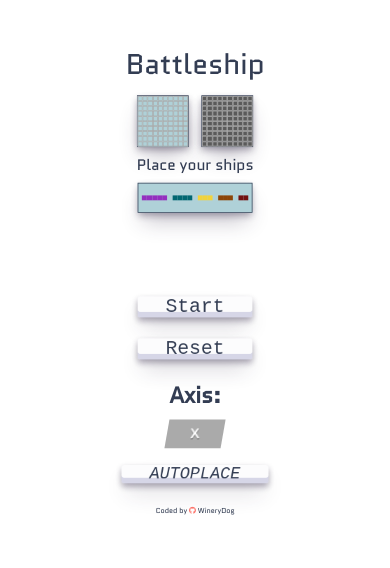
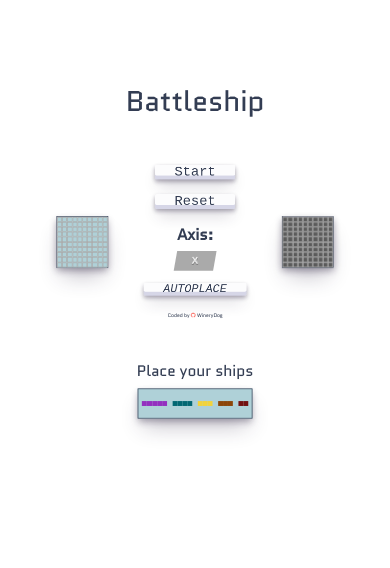
Before and after one commit to WineryDog/battleship, a website built with webpack: page dist/index.html in a window 390 px wide. Built offline with nearby package versions, Linux system fonts and the light colour scheme.

Commit message:
Center game buttons

```diff
--- a/dist/index.html
+++ b/dist/index.html
@@ -19,20 +19,12 @@
   <script defer src="main.js"></script><link href="styles.css" rel="stylesheet"></head>
   <body>
     <main>
-      <div class="left-content">
+      <div class="content">
         <header>Battleship</header>
         <div class="game">
           <div class="gameboards">
             <div class="p1-gb gameboard"></div>
-            <div class="p2-gb gameboard"></div>
-          </div>
-        </div>
-        <div class="info">Please Start the game</div>
-        <div class="fleet-box">
-          <div class="fleet"></div>
-        </div>
-      </div>
-      <div class="right-content">
+            <div class="middle-content">
               <div class="game-btns">
                 <button class="start">Start</button>
                 <button class="reset">Reset</button>
@@ -52,7 +44,10 @@
                 <div class="foot">
                   <p class="attribution">
                     Coded by
-              <a class="attribution-link" href="https://github.com/WineryDog">
+                    <a
+                      class="attribution-link"
+                      href="https://github.com/WineryDog"
+                    >
                       <i class="fa-brands fa-github" aria-hidden="true"></i>
                       WineryDog
                     </a>
@@ -60,6 +55,14 @@
                 </div>
               </div>
             </div>
+            <div class="p2-gb gameboard"></div>
+          </div>
+        </div>
+        <div class="info">Please Start the game</div>
+        <div class="fleet-box">
+          <div class="fleet"></div>
+        </div>
+      </div>
     </main>
   </body>
 </html>
--- a/dist/styles.css
+++ b/dist/styles.css
@@ -38,7 +38,7 @@ main {
   color: var(--font);
 }
 
-.left-content {
+.content {
   display: flex;
   flex-direction: column;
   justify-content: center;
@@ -46,7 +46,7 @@ main {
   flex-grow: 2;
 }
 
-.right-content {
+.middle-content {
   display: flex;
   flex-direction: column;
   justify-content: center;
@@ -367,7 +367,7 @@ button:active {
 
 .tgl-box {
   margin-bottom: var(--base-margin);
-  transform: scale(2);
+  transform: scale(1.7);
 }
 
 .foot {
@@ -396,7 +396,11 @@ button:active {
   }
 
   .tgl-box {
-    transform: scale(1.6);
+    transform: scale(1.25);
+  }
+
+  .game-btns {
+    transform: scale(0.85);
   }
 
   .info {
@@ -422,7 +426,7 @@ button:active {
     font-size: calc(var(--info-font) * 0.85);
   }
 
-  .right-content {
+  .middle-content {
     max-width: 15rem;
     margin-left: 0;
   }
@@ -442,7 +446,7 @@ button:active {
     flex-direction: column;
   }
 
-  .left-content {
+  .content {
     transform: scale(0.7);
   }
 }
```
Lines whose indentation alone changed are shown as unchanged.
